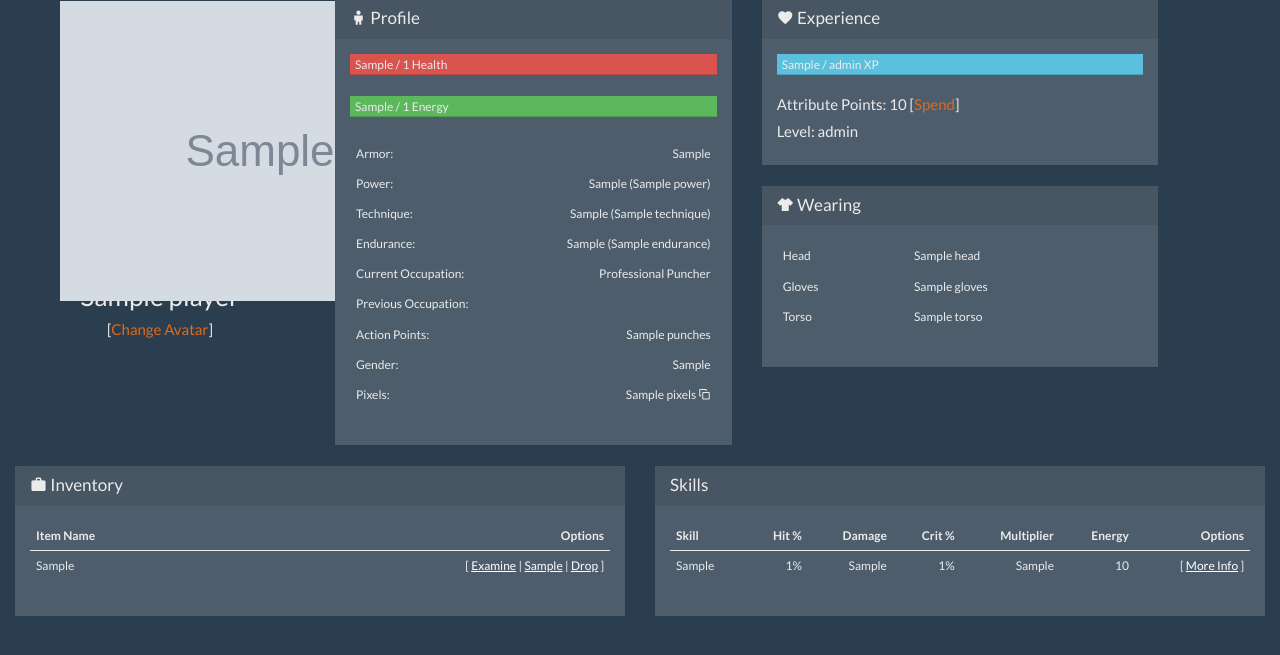
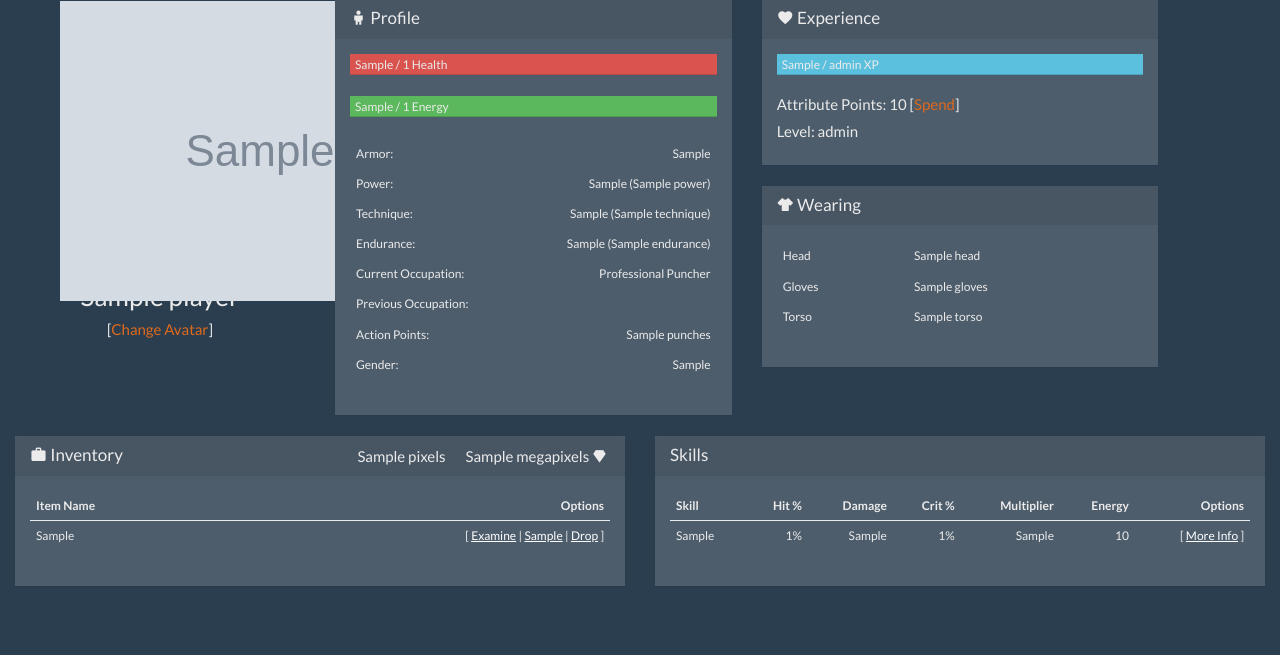
Before and after one commit to ej2/pixelpuncher, a Django app: template pixelpuncher/templates/player/detail.html in a window 1280 px wide. Shown: the part 122-777 px from the top of the page. Run offline with Django 3.2, Linux system fonts and the light colour scheme; the template is opened without the code that fills it: most values are stand-ins (such as "Sample title", 1, 10 or a date in 2020); grey boxes marked "Sample" are stand-in pictures; parts of the project's set-up code (start-up, migrations or seed data) failed here and were passed over; some libraries are stand-ins or nearby versions.

Commit message:
Added megapixels.

```diff
--- a/pixelpuncher/location/models.py
+++ b/pixelpuncher/location/models.py
@@ -23,6 +23,11 @@ SERVICE_TYPE = (
     ("GMB", "Gambling")
 )
 
+CURRENCY = (
+    ("P", "Pixels",),
+    ("M", "MegaPixels",),
+)
+
 
 class Location(models.Model):
     name = models.CharField(max_length=50)
@@ -42,6 +47,7 @@ class LocationItem(models.Model):
     location = models.ForeignKey(Location, related_name="items")
     item_type = models.ForeignKey(ItemType)
     price = models.IntegerField()
+    currency = models.CharField(max_length=1, choices=CURRENCY, default='P')
 
     def __unicode__(self):
         return "{} ${}".format(self.item_type.name, self.price)
--- a/pixelpuncher/player/models.py
+++ b/pixelpuncher/player/models.py
@@ -103,6 +103,7 @@ class Player(models.Model):
     previous_occupation = models.CharField(max_length=50, null=True, blank=True)
 
     pixels = models.IntegerField(default=0)
+    megapixels = models.IntegerField(default=0)  # can only be aquired through RMT
 
     def __unicode__(self):
         return self.name
--- /dev/null
+++ b/pixelpuncher/templates/player/_currency.html
@@ -0,0 +1,9 @@
+<span style="padding-left: 20px;" class="pull-right" data-toggle="tooltip" title="MegaPixels" data-placement="right">
+  {{ player.megapixels }}
+  <i class="mdi mdi-diamond" ></i>&nbsp;
+</span>
+
+<span class="pull-right" data-toggle="tooltip" title="Pixels" data-placement="right">
+  {{ player.pixels }}
+  <i class="mdi mdi-coin" ></i>
+</span>
--- a/pixelpuncher/templates/player/_mini_profile.html
+++ b/pixelpuncher/templates/player/_mini_profile.html
@@ -20,11 +20,8 @@
     <span data-toggle="tooltip" title="Action Points" data-placement="right">
       {{ player.punches }} AP
     </span>
-    <span class="pull-right" data-toggle="tooltip" title="Pixels" data-placement="right">
-      {{ player.pixels }}
-      <i class="mdi mdi-vector-arrange-below" ></i>
-    </span>
 
+    {% include "player/_currency.html" %}
 
   </div>
 
--- a/pixelpuncher/templates/player/_stats.html
+++ b/pixelpuncher/templates/player/_stats.html
@@ -38,8 +38,4 @@
     <td class="player-stats-title">Gender:</td>
     <td class="player-stats-numbers">{{ player.get_gender_display }}</td>
   </tr>
-  <tr>
-    <td class="player-stats-title">Pixels:</td>
-    <td class="player-stats-numbers">{{ player.pixels }} <i class="mdi mdi-vector-arrange-below"></i> </td>
-  </tr>
 </table>
--- a/pixelpuncher/templates/player/detail.html
+++ b/pixelpuncher/templates/player/detail.html
@@ -57,6 +57,7 @@
     <div class="col-lg-6">
       <div class="panel panel-default">
         <div class="panel-heading">
+          {% include "player/_currency.html" %}
           <h3 class="panel-title"><i class="mdi mdi-briefcase"></i> Inventory</h3>
         </div>
         <div class="panel-body">
```
Also changed, not shown: pixelpuncher/location/migrations/0012_locationitem_currency.py (added), pixelpuncher/player/migrations/0022_auto_20160612_0106.py (added).
